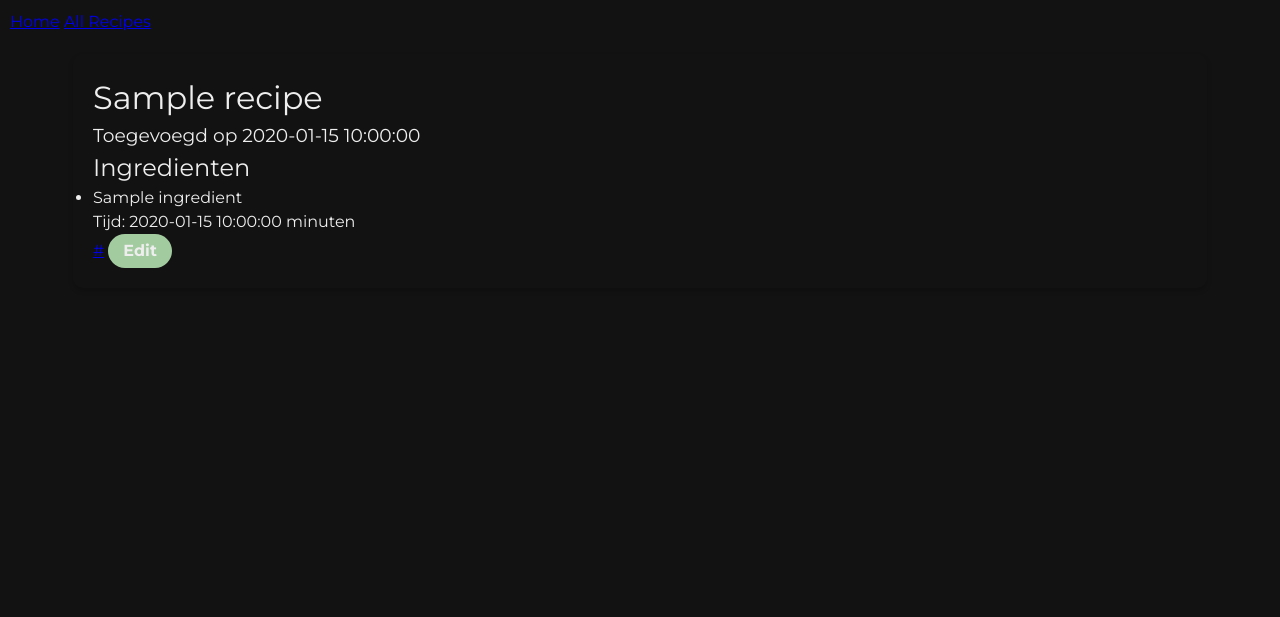
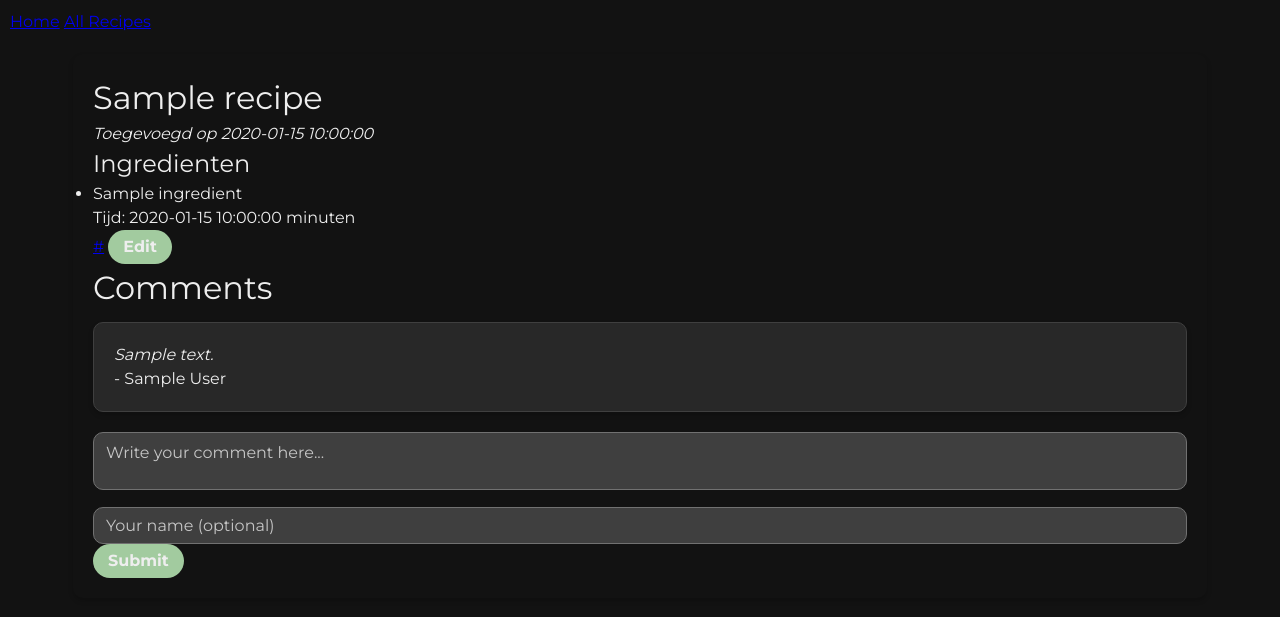
Before and after one commit to twierikx/rr-render, a Flask app: template templates/one-recipe.html in a window 1280 px wide. Shown: the top 617 px of the page. Run offline with Flask 3, Linux system fonts and the light colour scheme; the template is opened without the code that fills it: most values are stand-ins (such as "Sample title", 1, 10 or a date in 2020).

Commit message:
readded comments

```diff
--- a/pages/one_recipe.py
+++ b/pages/one_recipe.py
@@ -75,7 +75,7 @@ def add_comment():
 
     if content:
         comment = {
-            "id": str(uuid4()),
+            "id": str(uuid.uuid4()),
             "added_at": datetime.now().strftime("%Y-%m-%d %H:%M:%S"),
             "content": content,
             "author": author
--- a/static/css/styles.css
+++ b/static/css/styles.css
@@ -131,6 +131,16 @@ textarea {
     text-decoration: underline;
 }
 
+.comment-card {
+  background-color: var(--color-surface-200);
+  border: 1px solid var(--color-surface-300);
+  border-radius: 10px;
+  box-shadow: 0px 3px 5px rgba(0, 0, 0, 0.2);
+  padding: 20px;
+  margin: 10px 0;
+  display: block;
+}
+
 /** MAIN CONTAINER */
 .main-container {
     padding: 20px;
--- a/templates/one-recipe.html
+++ b/templates/one-recipe.html
@@ -1,5 +1,6 @@
 {% extends "base.html" %}
 {% block content %}
+
     {% if mode == "edit" %}
         <form method="POST" action="/recipe/{{ recipe.id }}/edit">
             <h1>
@@ -14,7 +15,7 @@
     {% else %}
         <h1>{{ recipe.name }}</h1>
         {% if recipe.added_at %}
-        <h3>Toegevoegd op {{ recipe.added_at }} </h3>
+        <i>Toegevoegd op {{ recipe.added_at }} </i>
         {% endif %}
         <h2>Ingredienten</h2>
         <ul>
@@ -28,4 +29,26 @@
         {% endif %}
         <a href="/recipe/{{ recipe.id }}/edit"><button>Edit</button></a>
     {% endif %}
+
+    <h1>Comments</h1>
+    {% for comment in recipe.comments %}
+        <div class="comment-card">
+            <p> <i>
+
+                {{comment.content }}
+                <p>
+                </i>
+                <b>
+                    - {{ comment.author }}
+                </b>
+                </p>
+            </p>
+        </div>
+    {% endfor %}
+    <form method="POST" action="/recipe/add-comment">
+        <textarea name="content" placeholder="Write your comment here..." required></textarea><br>
+        <input type="text" name="author" placeholder="Your name (optional)">
+        <input type="hidden" name="recipe_id" value="{{ recipe.id }}"> <!-- Hidden input for recipe_id -->
+        <button type="submit">Submit</button>
+    </form>
 {% endblock %}
```
